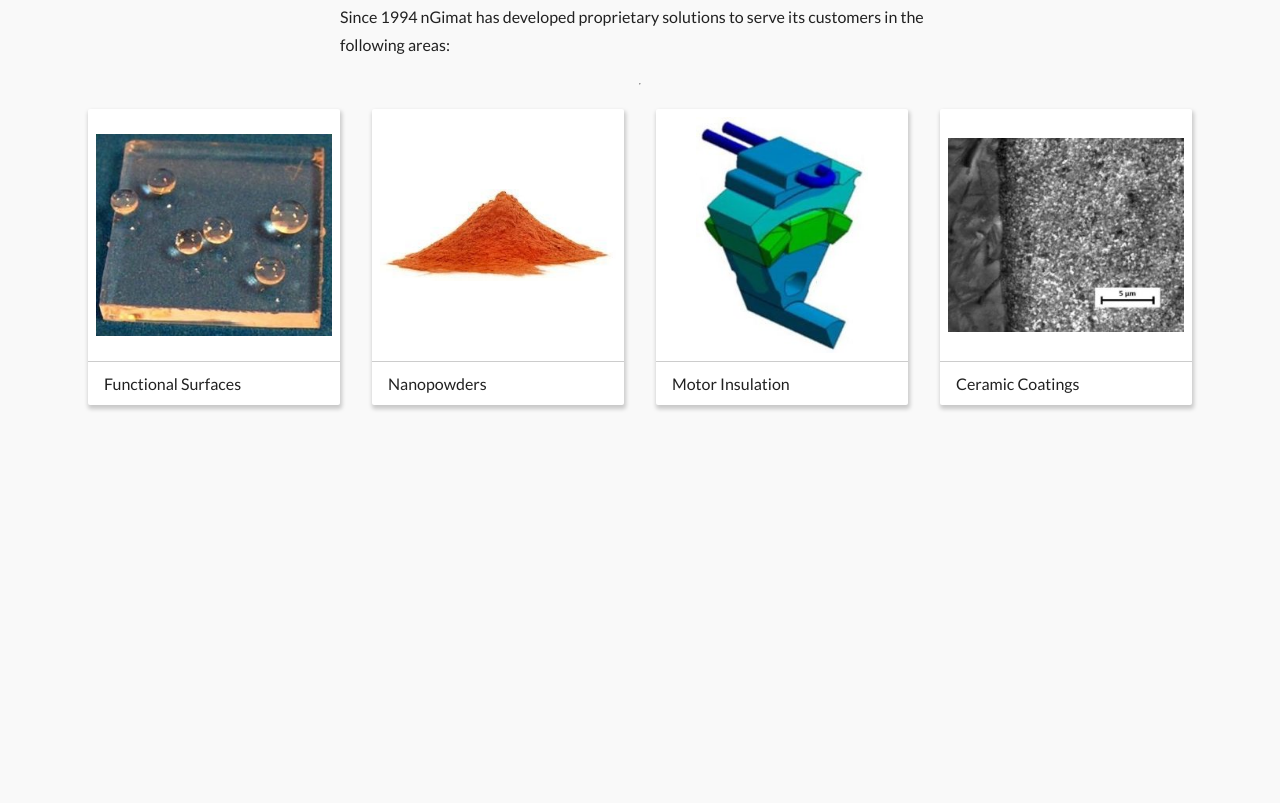
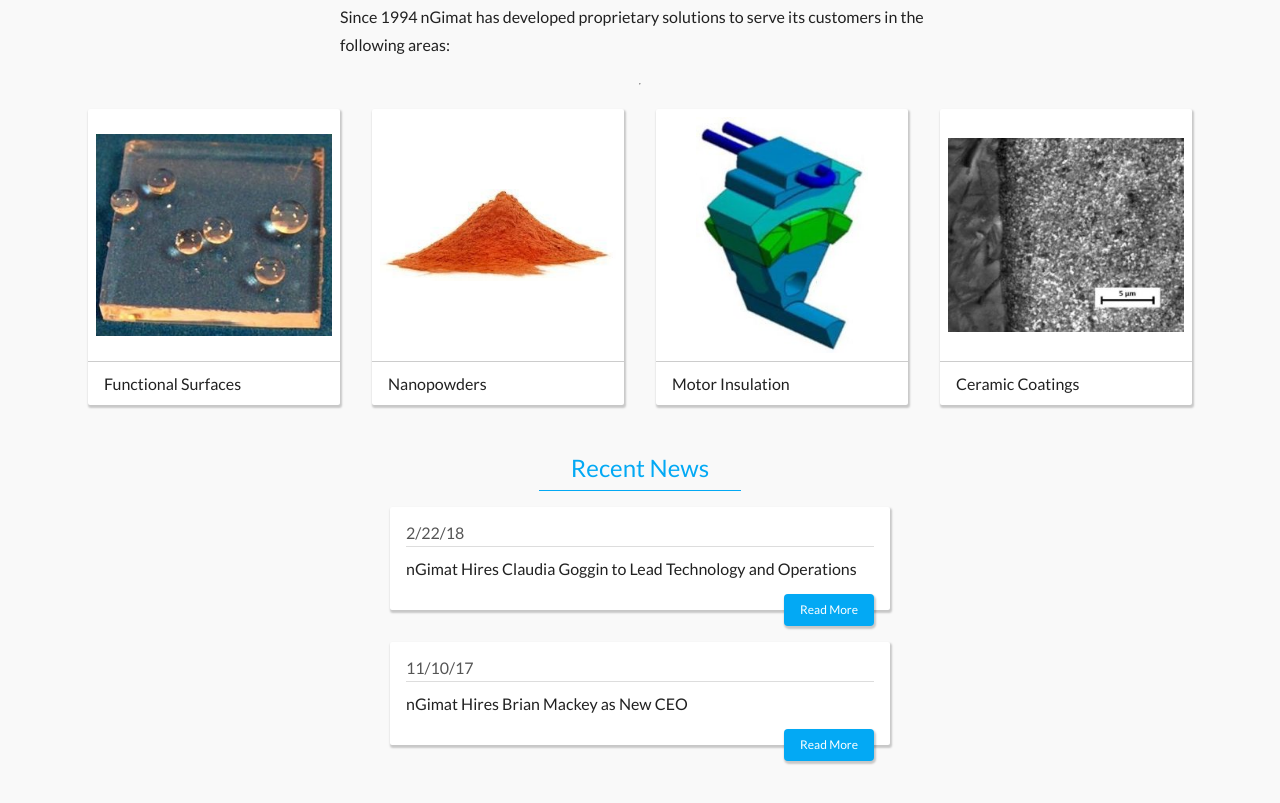
Before and after one commit to hudclark/ngimat-demo, a plain HTML site: page index.html in a window 1280 px wide. Shown: the part 823-1626 px from the top of the page. Before the commit the page ends 1344 px from the top, so only its background shows below. Drawn offline with nearby package versions, Linux system fonts and the light colour scheme.

Commit message:
Add news section

```diff
--- a/index.html
+++ b/index.html
@@ -111,6 +111,22 @@
             </div>
         </div>
 
+        <div class="news responsive-content column">
+            <div class="section-title">Recent News</div>
+            <div class="cards">
+                <div class="card">
+                    <div class="date">2/22/18</div>
+                    <div class="title">nGimat Hires Claudia Goggin to Lead Technology and Operations</div>
+                    <div class="read-more">Read More</div>
+                </div>
+                <div class="card">
+                    <div class="date">11/10/17</div>
+                    <div class="title">nGimat Hires Brian Mackey as New CEO</div>
+                    <div class="read-more">Read More</div>
+                </div>
+            </div>
+        </div>
+
     </div>
 
 </body>
--- a/styles.css
+++ b/styles.css
@@ -46,7 +46,7 @@ body div, img {
 }
 
 .nav-bar a:hover {
-    font-weight: 800;
+    border-bottom: 2px solid #03A9F4;
 }
 
 .nav-bar a.active {
@@ -73,8 +73,9 @@ body div, img {
 
 /* Mars fold */
 .mars-fold {
-    background: linear-gradient(to right, #212121, 65%, #000);
+    background: linear-gradient(to top right, #212121, 65%, #000);
     width: 100%;
+    box-shadow: 1px 3px 6px rgba(0, 0, 0, 0.2);
 }
 
 .mars-fold .responsive-content {
@@ -180,12 +181,15 @@ body div, img {
 .company-information .card {
     width: 30%;
 }
+.company-information .card .title {
+    border-top: 1px solid rgba(0, 0, 0, 0.2);
+}
 
 /* Cards */
 .card {
     height: 100%;
     background-color: white;
-    box-shadow: 1px 3px 4px 1px rgba(0, 0, 0, 0.2);
+    box-shadow: 1px 2px 2px 1px rgba(0, 0, 0, 0.2);
     display: inline-block;
     margin: 16px;
     border-radius: 2px;
@@ -204,7 +208,6 @@ body div, img {
     font-family: 'Lato', sans-serif;
     font-weight: 300;
     padding: 12px 16px;
-    border-top: 1px solid rgba(0, 0, 0, 0.2);
 }
 
 .card .image {
@@ -226,3 +229,46 @@ body div, img {
     max-height: 100%;
     padding: 8px;
 }
+
+/* News */
+
+.news .cards {
+}
+
+.news .card {
+    display: block;
+    max-width: 500px;
+    margin: 0 auto 32px auto;
+    text-align: left;
+    padding: 16px 16px 32px 16px;
+    position: relative;
+}
+
+.news .card .date {
+    color: #555;
+    border-bottom: 1px solid #ddd;
+    margin-bottom: 12px;
+    padding-bottom: 4px;
+}
+
+.news .card .title {
+    padding: 0;
+}
+
+.news .card .read-more {
+    position: absolute;
+    bottom: -16px;
+    height: 32px;
+    line-height: 32px;
+    right: 16px;
+    padding: 0 16px;
+    background: #03A9F4;
+    color: white;
+    font-size: 12px;
+    border-radius: 4px;
+    box-shadow: 1px 2px 2px 1px rgba(0, 0, 0, 0.2);
+}
+
+.news .card .read-more:hover {
+    /*box-shadow: 1px 3px 12px 4px rgba(0, 0, 0, 0.3);*/
+}
```
